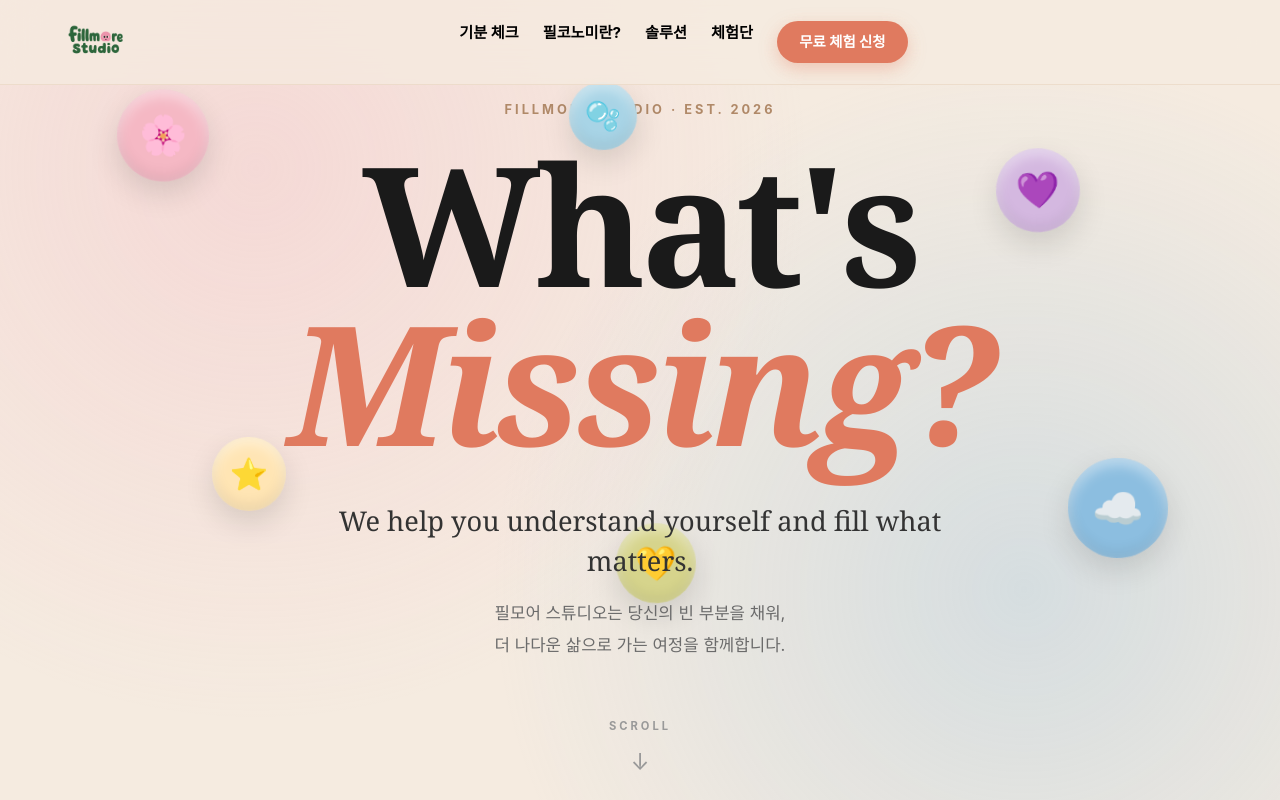
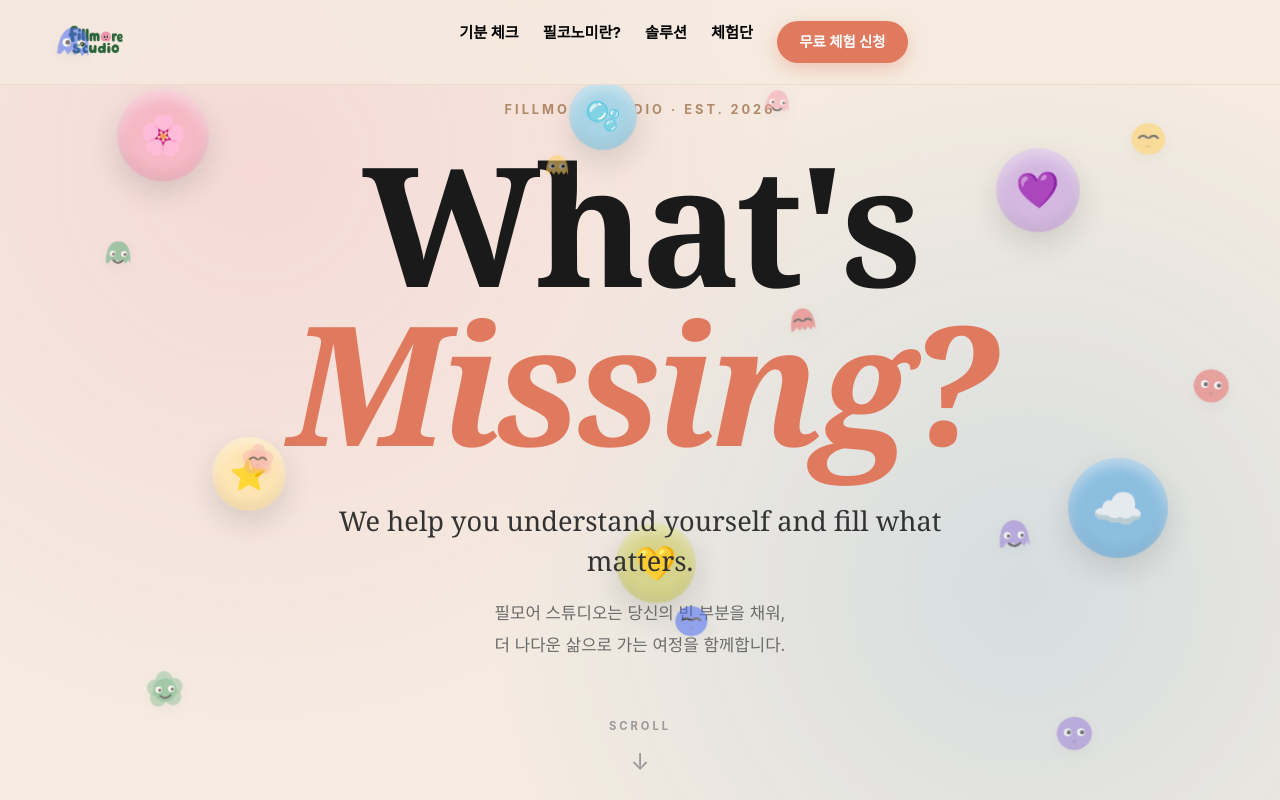
Before and after one commit to ckehf223/feelconomy-app, a React (Vite) app: page / in a window 1280 px wide. Shown: the top 800 px of the page. Built offline with nearby package versions, Linux system fonts and the light colour scheme.

Commit message:
update v3

```diff
--- a/src/FeelComponents.css
+++ b/src/FeelComponents.css
@@ -35,39 +35,39 @@
 
 .floating-particle {
   position: absolute;
-  font-size: 1.4rem;
-  opacity: 0.12;
+  opacity: 0.55;
   animation: floatDrift 18s ease-in-out infinite;
-}
-
-.floating-particle--0  { top: 8%;  left: 5%;  animation-duration: 20s; animation-delay: 0s; }
-.floating-particle--1  { top: 15%; left: 85%; animation-duration: 22s; animation-delay: -3s; }
-.floating-particle--2  { top: 30%; left: 10%; animation-duration: 18s; animation-delay: -6s; }
-.floating-particle--3  { top: 45%; left: 90%; animation-duration: 24s; animation-delay: -2s; }
-.floating-particle--4  { top: 55%; left: 20%; animation-duration: 19s; animation-delay: -8s; }
-.floating-particle--5  { top: 65%; left: 75%; animation-duration: 21s; animation-delay: -4s; }
-.floating-particle--6  { top: 75%; left: 50%; animation-duration: 23s; animation-delay: -10s; }
-.floating-particle--7  { top: 20%; left: 40%; animation-duration: 17s; animation-delay: -1s; }
-.floating-particle--8  { top: 85%; left: 15%; animation-duration: 25s; animation-delay: -7s; }
-.floating-particle--9  { top: 40%; left: 60%; animation-duration: 20s; animation-delay: -5s; }
-.floating-particle--10 { top: 90%; left: 80%; animation-duration: 22s; animation-delay: -9s; }
-.floating-particle--11 { top: 10%; left: 55%; animation-duration: 19s; animation-delay: -11s; }
+  filter: drop-shadow(0 4px 8px rgba(0, 0, 0, 0.08));
+}
+
+.floating-particle--0  { animation-duration: 22s; animation-delay: 0s; }
+.floating-particle--1  { animation-duration: 26s; animation-delay: -3s; }
+.floating-particle--2  { animation-duration: 20s; animation-delay: -6s; }
+.floating-particle--3  { animation-duration: 28s; animation-delay: -2s; }
+.floating-particle--4  { animation-duration: 23s; animation-delay: -8s; }
+.floating-particle--5  { animation-duration: 25s; animation-delay: -4s; }
+.floating-particle--6  { animation-duration: 27s; animation-delay: -10s; }
+.floating-particle--7  { animation-duration: 21s; animation-delay: -1s; }
+.floating-particle--8  { animation-duration: 29s; animation-delay: -7s; }
+.floating-particle--9  { animation-duration: 24s; animation-delay: -5s; }
+.floating-particle--10 { animation-duration: 26s; animation-delay: -9s; }
+.floating-particle--11 { animation-duration: 22s; animation-delay: -11s; }
 
 @keyframes floatDrift {
   0% {
     transform: translate(0, 0) rotate(0deg);
   }
   25% {
-    transform: translate(30px, -40px) rotate(90deg);
+    transform: translate(15px, -20px) rotate(8deg);
   }
   50% {
-    transform: translate(-20px, -80px) rotate(180deg);
+    transform: translate(-10px, -35px) rotate(-5deg);
   }
   75% {
-    transform: translate(40px, -30px) rotate(270deg);
+    transform: translate(20px, -15px) rotate(6deg);
   }
   100% {
-    transform: translate(0, 0) rotate(360deg);
+    transform: translate(0, 0) rotate(0deg);
   }
 }
 
--- a/src/FeelComponents.jsx
+++ b/src/FeelComponents.jsx
@@ -291,6 +291,98 @@ function WeatherOverlay({ type, animKey }) {
     );
   }
   return null;
+}
+
+// ========== 캐릭터 & 파티클 ==========
+
+const FLOAT_CHARS = [
+  { color: "#4A6BF5", eyes: "oo", shape: "ghost", top: 5, left: 3, size: 48 },
+  { color: "#FFD060", eyes: "^^", shape: "blob", top: 18, left: 88, size: 42 },
+  { color: "#5BAE7A", eyes: ":)", shape: "ghost", top: 32, left: 7, size: 38 },
+  { color: "#E86B6B", eyes: "oo", shape: "blob", top: 48, left: 92, size: 44 },
+  { color: "#F5A0B0", eyes: "^^", shape: "flower", top: 58, left: 18, size: 36 },
+  { color: "#9B7ED8", eyes: ":)", shape: "ghost", top: 68, left: 78, size: 46 },
+  { color: "#4A6BF5", eyes: "^^", shape: "blob", top: 78, left: 52, size: 40 },
+  { color: "#FFD060", eyes: "oo", shape: "ghost", top: 22, left: 42, size: 34 },
+  { color: "#5BAE7A", eyes: ":)", shape: "flower", top: 88, left: 12, size: 42 },
+  { color: "#E86B6B", eyes: "^^", shape: "ghost", top: 42, left: 62, size: 38 },
+  { color: "#9B7ED8", eyes: "oo", shape: "blob", top: 92, left: 82, size: 44 },
+  { color: "#F5A0B0", eyes: ":)", shape: "ghost", top: 12, left: 58, size: 36 },
+];
+
+function CharacterSvg({ color, eyes, shape, size = 40 }) {
+  const eyeY = shape === "flower" ? 16 : 18;
+  const eyeContent =
+    eyes === "oo" ? (
+      <>
+        <circle cx="14" cy={eyeY} r="3.5" fill="#fff" />
+        <circle cx="26" cy={eyeY} r="3.5" fill="#fff" />
+        <circle cx="15" cy={eyeY} r="2" fill="#1a1a1a" />
+        <circle cx="27" cy={eyeY} r="2" fill="#1a1a1a" />
+      </>
+    ) : eyes === "^^" ? (
+      <>
+        <path d={`M11 ${eyeY} Q15 ${eyeY - 4} 19 ${eyeY}`} stroke="#1a1a1a" strokeWidth="2" fill="none" strokeLinecap="round" />
+        <path d={`M21 ${eyeY} Q25 ${eyeY - 4} 29 ${eyeY}`} stroke="#1a1a1a" strokeWidth="2" fill="none" strokeLinecap="round" />
+      </>
+    ) : (
+      <>
+        <circle cx="14" cy={eyeY} r="3" fill="#fff" />
+        <circle cx="26" cy={eyeY} r="3" fill="#fff" />
+        <circle cx="15" cy={eyeY + 0.5} r="1.5" fill="#1a1a1a" />
+        <circle cx="27" cy={eyeY + 0.5} r="1.5" fill="#1a1a1a" />
+      </>
+    );
+
+  const mouthY = shape === "flower" ? 22 : 25;
+  const mouth =
+    eyes === ":)" ? (
+      <path d={`M15 ${mouthY} Q20 ${mouthY + 5} 25 ${mouthY}`} stroke="#1a1a1a" strokeWidth="2" fill="none" strokeLinecap="round" />
+    ) : eyes === "^^" ? (
+      <ellipse cx="20" cy={mouthY + 1} rx="2.5" ry="1.5" fill="rgba(0,0,0,0.12)" />
+    ) : (
+      <circle cx="20" cy={mouthY + 1} r="2" fill="rgba(0,0,0,0.12)" />
+    );
+
+  const shapePath =
+    shape === "ghost" ? (
+      <path d="M7 28 Q7 5 20 5 Q33 5 33 28 L31 24 L28 28 L25 24 L22 28 L19 24 L16 28 L13 24 L10 28 Z" fill={color} />
+    ) : shape === "flower" ? (
+      <>
+        <circle cx="20" cy="7" r="8" fill={color} opacity="0.6" />
+        <circle cx="11" cy="14" r="8" fill={color} opacity="0.6" />
+        <circle cx="29" cy="14" r="8" fill={color} opacity="0.6" />
+        <circle cx="13" cy="24" r="8" fill={color} opacity="0.6" />
+        <circle cx="27" cy="24" r="8" fill={color} opacity="0.6" />
+        <circle cx="20" cy="17" r="11" fill={color} />
+      </>
+    ) : (
+      <ellipse cx="20" cy="19" rx="16" ry="15" fill={color} />
+    );
+
+  return (
+    <svg width={size} height={size} viewBox="0 0 40 34" fill="none">
+      {shapePath}
+      {eyeContent}
+      {mouth}
+    </svg>
+  );
+}
+
+function FloatingParticles() {
+  return (
+    <div className="floating-particles" aria-hidden="true">
+      {FLOAT_CHARS.map((ch, idx) => (
+        <div
+          key={idx}
+          className={`floating-particle floating-particle--${idx}`}
+          style={{ top: `${ch.top}%`, left: `${ch.left}%` }}
+        >
+          <CharacterSvg color={ch.color} eyes={ch.eyes} shape={ch.shape} size={ch.size} />
+        </div>
+      ))}
+    </div>
+  );
 }
 
 // ========== 컴포넌트 ==========
@@ -983,6 +1075,7 @@ function Footer() {
 export default function FeelComponents() {
   return (
     <div className="app">
+      <FloatingParticles />
       <Navigation />
       <Hero />
       <MarqueeBanner />
```
